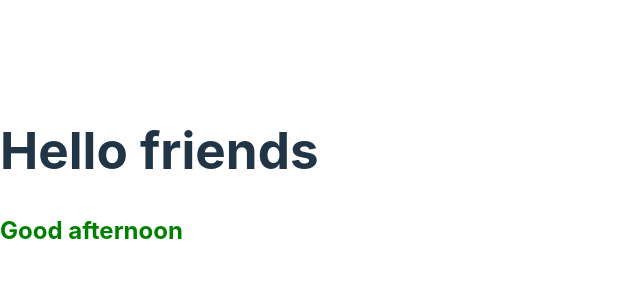
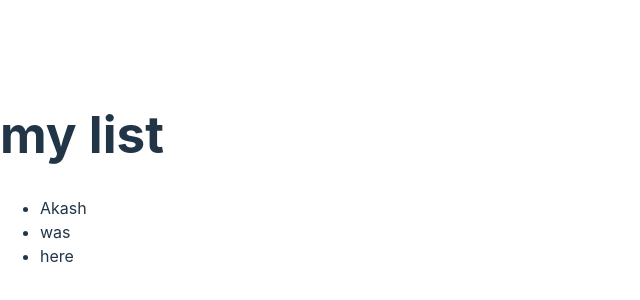
Before and after one commit to akash85246/react_learning, a React (Vite) app in the folder lesson1/: page / in a window 1280 px wide. Shown: the part 222-522 px from the top of the page, without its empty margins (0-640 px from the left). Built offline with nearby package versions, Linux system fonts and the light colour scheme.

Commit message:
update lesson 11 completed

```diff
--- a/lesson1/src/App.jsx
+++ b/lesson1/src/App.jsx
@@ -33,3 +33,11 @@
 // }
 
 // export default App;
+import React from "react";
+
+function Heading() {
+  return <h1>my list</h1>;
+}
+
+
+export default Heading;
--- /dev/null
+++ b/lesson1/src/List.jsx
@@ -0,0 +1,10 @@
+import React from "react";
+export default function List() {
+  return (
+    <ul>
+      <li>Akash</li>
+      <li>was</li>
+      <li>here</li>
+    </ul>
+  );
+}
--- a/lesson1/src/main.jsx
+++ b/lesson1/src/main.jsx
@@ -28,22 +28,35 @@
 //   </>
 // );
 
+// import React from "react";
+
+// import ReactDOM from "react-dom/client";
+// const container = document.getElementById("root");
+// const root = ReactDOM.createRoot(container);
+
+// const date = new Date();
+// const hour = date.getHours();
+
+// root.render(
+//   <>
+//     <h1>Hello friends</h1>
+//     {hour > 0 && hour < 12 && <h2 style={{ color: "red" }}>Good morning</h2>}
+//     {hour > 12 && hour < 18 && (
+//       <h2 style={{ color: "green" }}>Good afternoon</h2>
+//     )}
+//     {hour > 18 && <h2 style={{ color: "blue" }}>Good evening</h2>}
+//   </>
+// );
 import React from "react";
+import ReactDOM from "react-dom/client";
+import Heading from "./App";
+import List from "./List";
+const container = document.getElementById("root");
 
-import ReactDOM from "react-dom/client";
-const container = document.getElementById("root");
 const root = ReactDOM.createRoot(container);
-
-const date = new Date();
-const hour = date.getHours();
-
 root.render(
   <>
-    <h1>Hello friends</h1>
-    {hour > 0 && hour < 12 && <h2 style={{ color: "red" }}>Good morning</h2>}
-    {hour > 12 && hour < 18 && (
-      <h2 style={{ color: "green" }}>Good afternoon</h2>
-    )}
-    {hour > 18 && <h2 style={{ color: "blue" }}>Good evening</h2>}
+    <Heading />
+    <List />
   </>
 );
```
